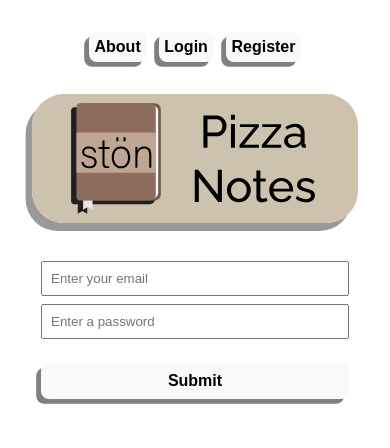
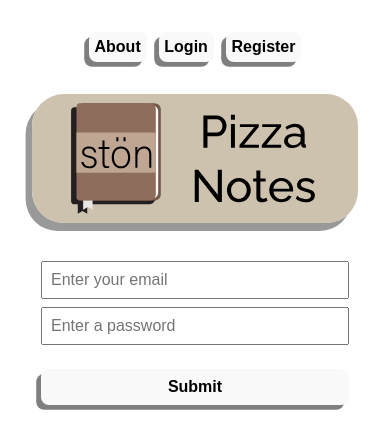
Before and after one commit to brthomiu/Ston-Pizza-Notes, a React (Vite) app in the folder client/: page / in a window 390 px wide. Shown: the top 448 px of the page. Built offline with nearby package versions, Linux system fonts and the light colour scheme.

Commit message:
Update mobile styles

```diff
--- a/client/src/App.css
+++ b/client/src/App.css
@@ -8,6 +8,13 @@
 /* nice red background-color: rgb(210, 72, 70); */
 /* nice green background-color: rgb(110, 180, 70); */
 
+input {
+  font-size: 16px;
+}
+
+textarea {
+  font-size: 16px;
+}
 
 button {
  border: 1px solid;
--- a/client/src/components/Pizza.jsx
+++ b/client/src/components/Pizza.jsx
@@ -4,7 +4,6 @@ import "./styles.css";
 import axios from "axios";
 import Modal from "./Modal";
 import { useState } from "react";
-import IngredientCloud from "./IngredientCloud";
 
 const Pizza = (props) => {
   // State for modal
```
Lines whose indentation alone changed are shown as unchanged.
